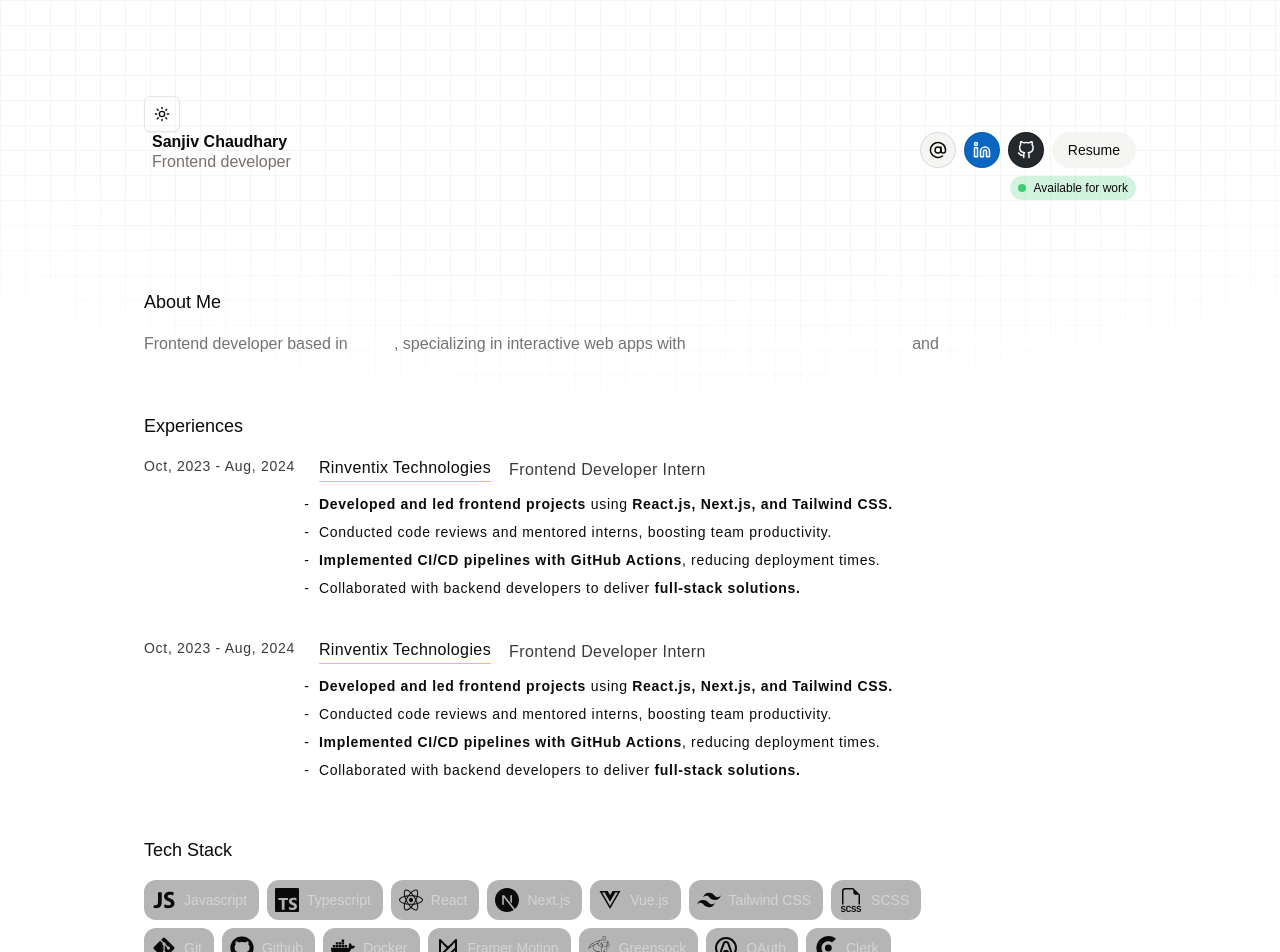
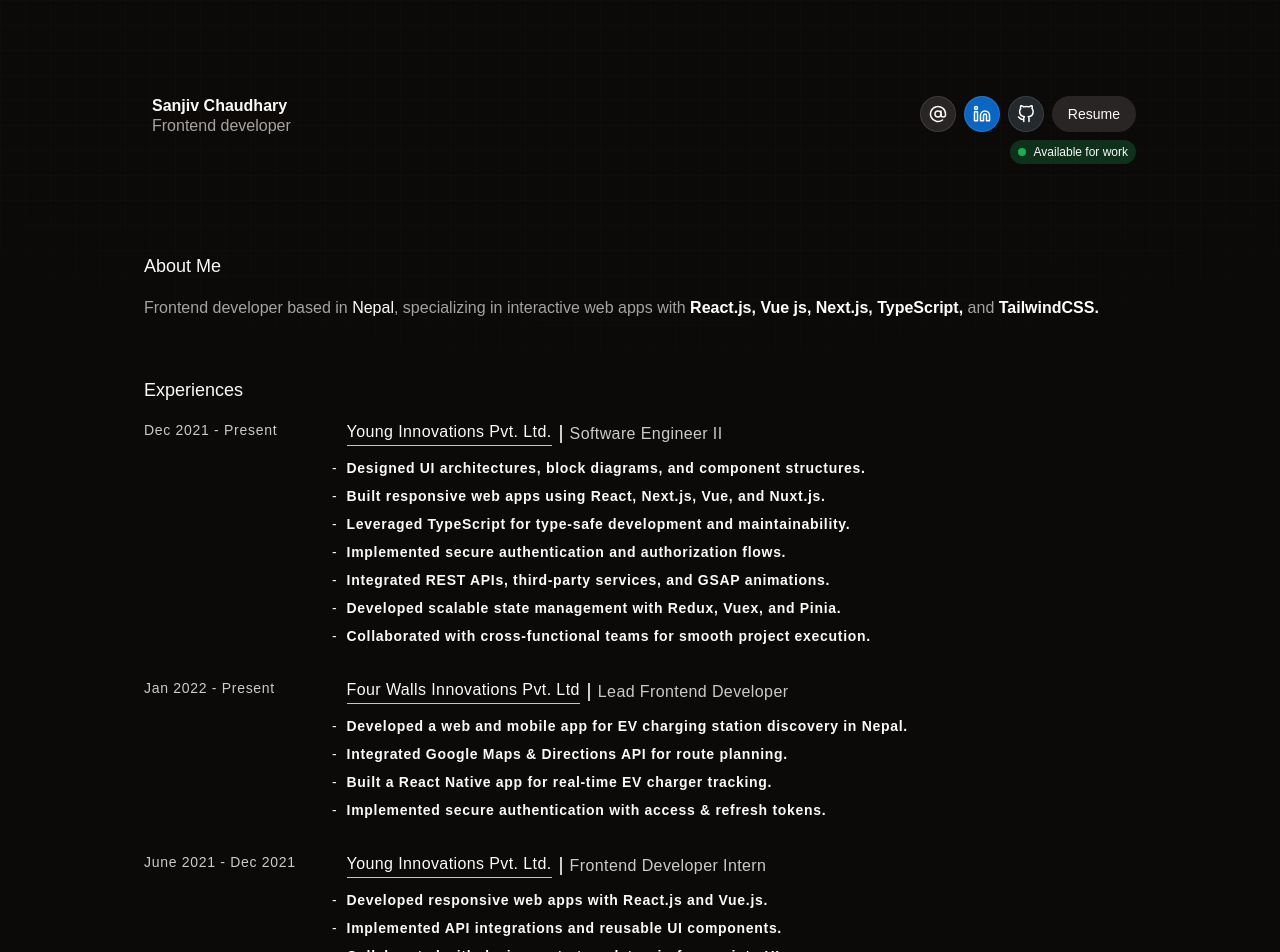
Before and after one commit to Sanjivchy/sanjiv-chaudhary, a Next.js app: page / in a window 1280 px wide. Shown: the top 952 px of the page. Built offline with nearby package versions, Linux system fonts and the light colour scheme.

Commit message:
added exp

```diff
--- a/src/app/layout.tsx
+++ b/src/app/layout.tsx
@@ -4,10 +4,10 @@ import Navbar from "@/components/modules/Navbar";
 import { AnimatePresence } from "framer-motion";
 import { ShootingStars } from "@/components/ui/shooting-starts";
 import { ThemeProvider } from "@/providers/theme-provider";
-import ThemeToggle from "@/components/ui/theme-toggle";
+// import ThemeToggle from "@/components/ui/theme-toggle";
 export const metadata: Metadata = {
-  title: "Create Next App",
-  description: "Generated by create next app",
+  title: "Sanjiv Chaudhary | Portfolio",
+  description: "Sanjiv Chaudhary Portfolio",
 };
 export type IconProps = React.HTMLAttributes<SVGElement>;
 
@@ -23,14 +23,14 @@ export default function RootLayout({
       >
           <ThemeProvider
             attribute="class"
-            defaultTheme="light"
+            defaultTheme="dark"
             disableTransitionOnChange
           >
             <div className="absolute bottom-0 left-0 right-0 top-0 -z-10 h-screen bg-[linear-gradient(to_right,#4f4f4f2e_1px,transparent_1px),linear-gradient(to_bottom,#4f4f4f2e_1px,transparent_1px)] bg-[size:25px_25px] opacity-30 [mask-image:radial-gradient(ellipse_80%_50%_at_50%_0%,#000_70%,transparent_110%)]"></div>
             <AnimatePresence mode="wait">
               <main className="pt-24 relative z-10">
                 <div className="max-w-5xl mx-auto px-4">
-                  <ThemeToggle />
+                  {/* <ThemeToggle />  */}
                   <Navbar />
                   {children}
                 </div>
--- a/src/app/page.tsx
+++ b/src/app/page.tsx
@@ -12,6 +12,9 @@ export default function Home() {
         <Experiences />
         <Stacks />
       </div>
+      <div className="text-center my-20">
+        Still working on it, stay tuned 👀
+      </div>
     </section>
   );
 }
--- a/src/components/modules/AboutMeDescriptions.tsx
+++ b/src/components/modules/AboutMeDescriptions.tsx
@@ -15,6 +15,14 @@ export function AboutMe() {
         >
         React.js,
         </LinkPreview>{" "}
+        {" "}<LinkPreview
+          url="https://vuejs.org/"
+          imageSrc="/reactjs.jpg"
+          className="font-bold"
+        >
+        Vue js,
+        </LinkPreview>{" "}
+
         <LinkPreview
            url="https://react.dev/"
           imageSrc="/reactjs.jpg"
--- a/src/components/modules/Experiences.tsx
+++ b/src/components/modules/Experiences.tsx
@@ -1,48 +1,89 @@
-import React from 'react'
-import Card from '../ui/card'
-import Link from 'next/link'
+import React from "react";
+import Card from "../ui/card";
+import Link from "next/link";
+
+const experiences = [
+  {
+    id: 1,
+    duration: "Dec 2021 - Present",
+    company: "Young Innovations Pvt. Ltd.",
+    companyUrl: "https://www.linkedin.com/company/young-innovations-pvt.-ltd./posts/?feedView=all",
+    role: "Software Engineer II",
+    responsibilities: [
+      "Designed UI architectures, block diagrams, and component structures.",
+      "Built responsive web apps using React, Next.js, Vue, and Nuxt.js.",
+      "Leveraged TypeScript for type-safe development and maintainability.",
+      "Implemented secure authentication and authorization flows.",
+      "Integrated REST APIs, third-party services, and GSAP animations.",
+      "Developed scalable state management with Redux, Vuex, and Pinia.",
+      "Collaborated with cross-functional teams for smooth project execution."
+    ],
+  },
+  {
+    id: 2,
+    duration: "Jan 2022 - Present",
+    company: "Four Walls Innovations Pvt. Ltd",
+    companyUrl: "https://www.linkedin.com/company/fwipl/?originalSubdomain=np",
+    role: "Lead Frontend Developer",
+    responsibilities: [
+      "Developed a web and mobile app for EV charging station discovery in Nepal.",
+      "Integrated Google Maps & Directions API for route planning.",
+      "Built a React Native app for real-time EV charger tracking.",
+      "Implemented secure authentication with access & refresh tokens."
+    ],
+  },
+  {
+    id: 3,
+    duration: "June 2021 - Dec 2021",
+    company: "Young Innovations Pvt. Ltd.",
+    companyUrl: "https://www.linkedin.com/company/young-innovations-pvt.-ltd./posts/?feedView=all",
+    role: "Frontend Developer Intern",
+    responsibilities: [
+      "Developed responsive web apps with React.js and Vue.js.",
+      "Implemented API integrations and reusable UI components.",
+      "Collaborated with designers to translate wireframes into UI.",
+      "Used Git/GitHub for version control and teamwork."
+    ],
+  }
+];
+
+
+const ExperienceItem = ({ experience }: { experience: typeof experiences[0] }) => (
+  <div className="flex gap-6 text-sm max-[768px]:flex-col max-[768px]:gap-2 max-[768px]:py-4">
+    <div className="min-w-fit w-[18%] opacity-80 tracking-wider experience-text">{experience.duration}</div>
+    <div className="w-full flex-1">
+      <p className="mb-2.5 text-foreground flex items-center gap-2 text-base tracking-wide  max-[768px]:mb-3 max-[768px]:text-sm">
+        <Link
+          className="inline-flex items-center justify-center whitespace-nowrap rounded-md text-base ring-offset-background transition-colors focus-visible:outline-none focus-visible:ring-2 focus-visible:ring-ring focus-visible:ring-offset-2 disabled:pointer-events-none disabled:opacity-50 relative after:absolute after:bg-primary after:h-[1px] after:w-full after:origin-bottom-left after:scale-x-100 hover:after:origin-bottom-right hover:after:scale-x-0 after:transition-transform after:ease-in-out after:duration-300 h-fit px-0 py-0 font-medium after:bottom-[-0.1rem] mb-1 max-[768px]:text-sm"
+          target="_blank"
+          href={experience.companyUrl}
+        >
+          {experience.company}
+        </Link>
+        <span className="w-0.5 h-[18px] bg-white max-[768px]:h-4 opacity-80"></span>
+        <span className="text-base max-[768px]:text-sm tracking-wide opacity-80">{experience.role}</span>
+      </p>
+      <ul className="w-full list-['-__'] text-pretty font-normal tracking-wider flex flex-col gap-2 max-[768px]:ml-4 max-[768px]:pr-4">
+        {experience.responsibilities.map((task, index) => (
+          <li key={index}>
+            <strong>{task}</strong>
+          </li>
+        ))}
+      </ul>
+    </div>
+  </div>
+);
 
 const Experiences = () => {
   return (
     <Card title="Experiences">
-      <div>
-        <div className="flex gap-6 text-sm max-[768px]:flex-col max-[768px]:gap-2 max-[768px]:py-4">
-          <div className="min-w-fit opacity-80 tracking-wider experience-text">Oct, 2023 - Aug, 2024</div>
-          <div className="w-full flex-1">
-            <p className="mb-2.5 text-foreground flex items-center gap-2 text-base tracking-wide max-[768px]:mb-3 max-[768px]:text-sm">
-              <Link className="inline-flex items-center justify-center whitespace-nowrap rounded-md text-base ring-offset-background transition-colors focus-visible:outline-none focus-visible:ring-2 focus-visible:ring-ring focus-visible:ring-offset-2 disabled:pointer-events-none disabled:opacity-50 relative after:absolute after:bg-primary after:h-[1px] after:w-full after:origin-bottom-left after:scale-x-100 hover:after:origin-bottom-right hover:after:scale-x-0 after:transition-transform after:ease-in-out after:duration-300 h-fit px-0 py-0 font-medium after:bottom-[-0.1rem] mb-1 max-[768px]:text-sm" target="_blank" href="https://www.linkedin.com/company/rinventix">Rinventix Technologies</Link>
-              <span className="w-0.5 h-[18px] bg-white max-[768px]:h-4 opacity-80"></span><span className="text-base max-[768px]:text-sm tracking-wide opacity-80">Frontend Developer Intern</span>
-            </p>
-            <ul className="w-full list-['-__'] text-pretty font-normal  tracking-wider flex flex-col gap-2 max-[768px]:ml-4 max-[768px]:pr-4">
-              <li>
-                <strong>Developed and led frontend projects</strong> using <strong>React.js, Next.js, and Tailwind CSS.</strong>
-              </li>
-                <li>Conducted code reviews and mentored interns, boosting team productivity.</li>
-              <li><strong>Implemented CI/CD pipelines with GitHub Actions</strong>, reducing deployment times.</li>
-                <li>Collaborated with backend developers to deliver <strong>full-stack solutions.</strong></li>
-              </ul>
-            </div>
-        </div>
-        <div className="flex pt-10 gap-6 text-sm max-[768px]:flex-col max-[768px]:gap-2 max-[768px]:py-4">
-          <div className="min-w-fit opacity-80 tracking-wider experience-text">Oct, 2023 - Aug, 2024</div>
-          <div className="w-full flex-1">
-            <p className="mb-2.5 text-foreground flex items-center gap-2 text-base tracking-wide max-[768px]:mb-3 max-[768px]:text-sm">
-              <Link className="inline-flex items-center justify-center whitespace-nowrap rounded-md text-base ring-offset-background transition-colors focus-visible:outline-none focus-visible:ring-2 focus-visible:ring-ring focus-visible:ring-offset-2 disabled:pointer-events-none disabled:opacity-50 relative after:absolute after:bg-primary after:h-[1px] after:w-full after:origin-bottom-left after:scale-x-100 hover:after:origin-bottom-right hover:after:scale-x-0 after:transition-transform after:ease-in-out after:duration-300 h-fit px-0 py-0 font-medium after:bottom-[-0.1rem] mb-1 max-[768px]:text-sm" target="_blank" href="https://www.linkedin.com/company/rinventix">Rinventix Technologies</Link>
-              <span className="w-0.5 h-[18px] bg-white max-[768px]:h-4 opacity-80"></span><span className="text-base max-[768px]:text-sm tracking-wide opacity-80">Frontend Developer Intern</span>
-            </p>
-            <ul className="w-full list-['-__'] text-pretty font-normal  tracking-wider flex flex-col gap-2 max-[768px]:ml-4 max-[768px]:pr-4">
-              <li>
-                <strong>Developed and led frontend projects</strong> using <strong>React.js, Next.js, and Tailwind CSS.</strong>
-              </li>
-                <li>Conducted code reviews and mentored interns, boosting team productivity.</li>
-              <li><strong>Implemented CI/CD pipelines with GitHub Actions</strong>, reducing deployment times.</li>
-                <li>Collaborated with backend developers to deliver <strong>full-stack solutions.</strong></li>
-              </ul>
-            </div>
-        </div>
+      <div className="space-y-8">
+        {experiences.map((exp) => (
+          <ExperienceItem key={exp.id} experience={exp} />
+        ))}
       </div>
     </Card>
-  )
-}
+  );
+};
 
-export default Experiences
+export default Experiences;
--- a/src/components/modules/Navbar.tsx
+++ b/src/components/modules/Navbar.tsx
@@ -33,7 +33,7 @@ const Navbar = () => {
               {/* Email */}
               <a
                 className="text-foreground grid size-9 place-content-center rounded-full border border-black/10 bg-accent p-2 transition-all hover:bg-accent/60 dark:border-white/10"
-                href="mailto:aymanechakar03@gmail.com"
+                href="mailto:sanjivchaudhary416@gmail.com"
                 aria-label="Email"
               >
                 <svg
@@ -57,7 +57,7 @@ const Navbar = () => {
                 target="_blank"
                 rel="noopener noreferrer"
                 className="grid size-9 place-content-center rounded-full border border-black/10 bg-[#0b66c2] p-2 text-white transition-all hover:bg-[#0b66c2]/60 dark:border-white/10"
-                href="https://www.linkedin.com/in/ayman-echakar-825a39224"
+                href="https://www.linkedin.com/in/sanjiv-chaudhary-10866b198/"
                 aria-label="LinkedIn"
               >
                 <svg
@@ -82,7 +82,7 @@ const Navbar = () => {
                 target="_blank"
                 rel="noopener noreferrer"
                 className="grid size-9 place-content-center rounded-full border border-black/30 bg-[#24292e] p-2 text-white transition-all hover:bg-[#24292e]/60 dark:border-white/10"
-                href="https://github.com/aymanch-03"
+                href="https://github.com/Sanjivchy"
                 aria-label="GitHub"
               >
                 <svg
@@ -102,7 +102,7 @@ const Navbar = () => {
             </div>
 
             {/* Resume Button */}
-            <a target="_blank" rel="noopener noreferrer" href="/AYMAN-ECHAKAR_RESUME.pdf">
+            <a target="_blank" rel="noopener noreferrer" href="/Sanjiv-Chaudhary.pdf">
               <button className="inline-flex items-center justify-center whitespace-nowrap text-sm font-medium ring-offset-background transition-colors focus-visible:outline-none focus-visible:ring-2 focus-visible:ring-ring focus-visible:ring-offset-2 disabled:pointer-events-none disabled:opacity-50 group relative px-4 py-2 h-fit rounded-full bg-secondary text-foreground hover:bg-secondary/70">
                 Resume
                 <div className="w-0 translate-x-[100%] pl-0 opacity-0 transition-all duration-200 *:size-4 group-hover:w-5 group-hover:translate-x-0 group-hover:pl-2 group-hover:opacity-100">
--- a/src/components/modules/Stacks.tsx
+++ b/src/components/modules/Stacks.tsx
@@ -18,7 +18,7 @@ import { SiClerk } from "react-icons/si";
  const Stacks=()=> {
   return (
     <Card title="Tech Stack">
-      <ul className="flex flex-wrap gap-2 items-center w-[80%]">
+      <ul className="flex flex-wrap gap-2 items-center w-[80%] mb-10">
         {StacksList.map((stk) => (
           <li key={stk.title}>
               <Link href={stk.link} className="flex items-center p-2 bg-neutral-950/30 rounded-xl">
@@ -101,6 +101,11 @@ export const StacksList = [
     title: "Clerk",
     link: "https://clerk.com/",
     imagesSrc:  <SiClerk className="w-6 h-6" />,
+ },
+ {
+   title: "Authjs",
+   link: "https://authjs.dev/",
+   imagesSrc:  <TbBrandOauth className="w-6 h-6" />,
  }
 ];
 
--- a/tailwind.config.ts
+++ b/tailwind.config.ts
@@ -2,7 +2,7 @@ import type { Config } from "tailwindcss";
 import tailwindcssAnimate from "tailwindcss-animate";
 
 export default {
-    darkMode: ["class"],
+    darkMode: ['class'],
     content: [
     "./src/pages/**/*.{js,ts,jsx,tsx,mdx}",
     "./src/components/**/*.{js,ts,jsx,tsx,mdx}",
```
Also changed, not shown: 1 other file (tests, documents, lock files or other folders).
